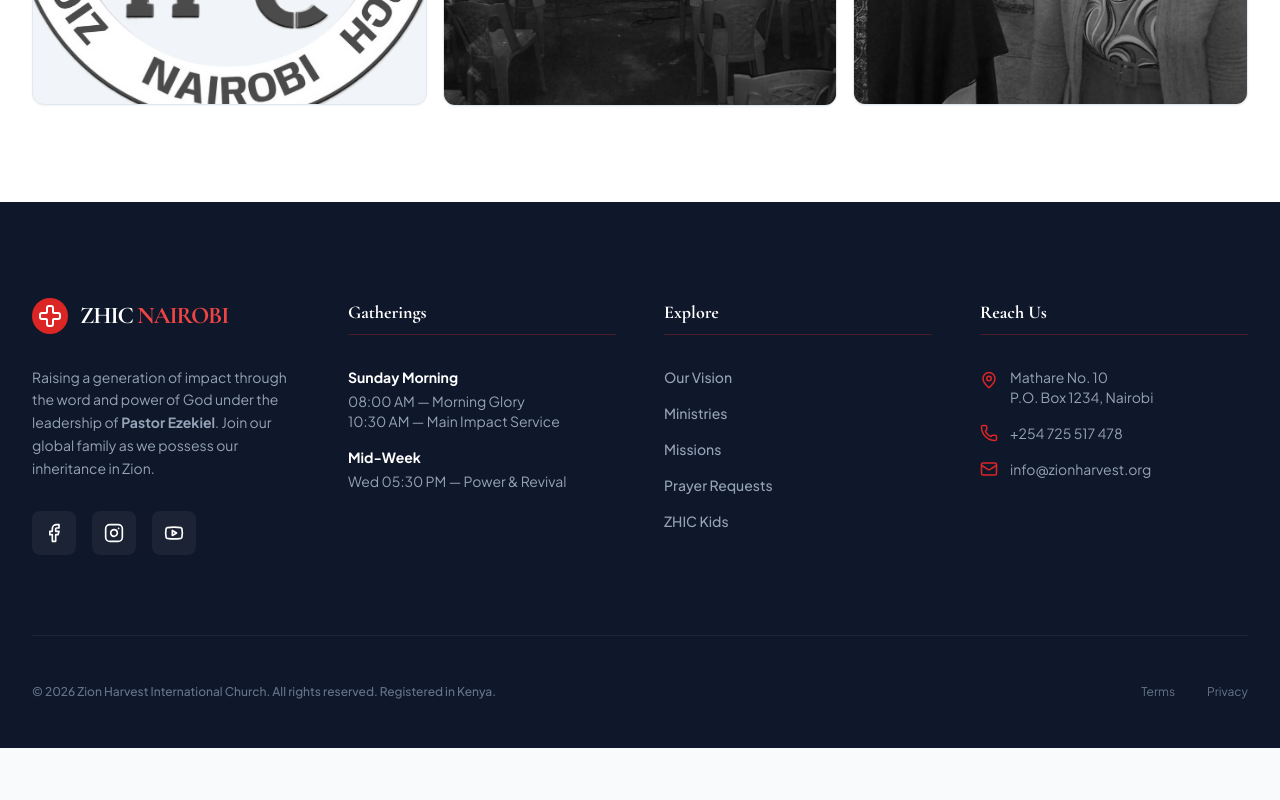
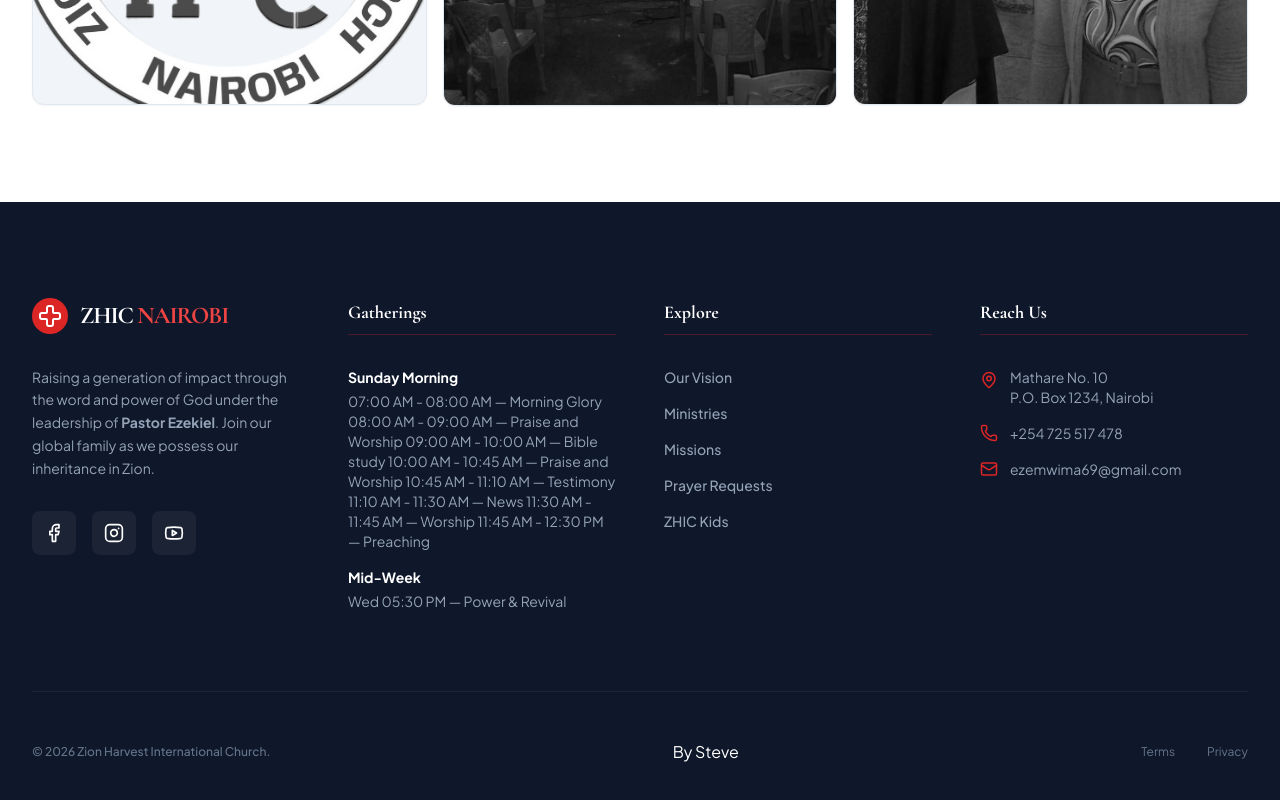
Before and after one commit to Davoste/zion0, a React (Vite) app: page / in a window 1280 px wide. Shown: the part 4399-5199 px from the top of the page. Before the commit the page ends 5147 px from the top, so only its background shows below. Built offline with nearby package versions, Linux system fonts and the light colour scheme.

Commit message:
Revise service schedule and contact information
Updated service times and contact email in the footer.

```diff
--- a/components/Footer.tsx
+++ b/components/Footer.tsx
@@ -29,8 +29,14 @@ const Footer: React.FC = () => {
             <ul className="space-y-4 text-slate-400 text-sm">
               <li>
                 <span className="block text-white font-bold mb-1">Sunday Morning</span>
-                08:00 AM — Morning Glory<br />
-                10:30 AM — Main Impact Service
+                07:00 AM - 08:00 AM — Morning Glory<br />
+                08:00 AM - 09:00 AM — Praise and Worship
+                09:00 AM - 10:00 AM — Bible study
+                10:00 AM - 10:45 AM — Praise and Worship
+                10:45 AM - 11:10 AM — Testimony
+                11:10 AM - 11:30 AM — News
+                11:30 AM - 11:45 AM — Worship
+                11:45 AM - 12:30 PM — Preaching
               </li>
               <li>
                 <span className="block text-white font-bold mb-1">Mid-Week</span>
@@ -63,7 +69,7 @@ const Footer: React.FC = () => {
               </li>
               <li className="flex items-center gap-3">
                 <Mail size={18} className="text-red-600" />
-                info@zionharvest.org
+                ezemwima69@gmail.com
               </li>
             </ul>
           </div>
@@ -71,8 +77,9 @@ const Footer: React.FC = () => {
 
         <div className="border-t border-white/5 pt-12 flex flex-col md:flex-row justify-between items-center gap-6">
           <p className="text-slate-500 text-xs font-medium">
-            © 2026 Zion Harvest International Church. All rights reserved. Registered in Kenya.
+            © 2026 Zion Harvest International Church.
           </p>
+          <a href = "https://davoste.github.io/">By Steve</a>
           <div className="flex gap-8">
             <button className="text-slate-500 hover:text-white text-xs transition-colors">Terms</button>
             <button className="text-slate-500 hover:text-white text-xs transition-colors">Privacy</button>
```
